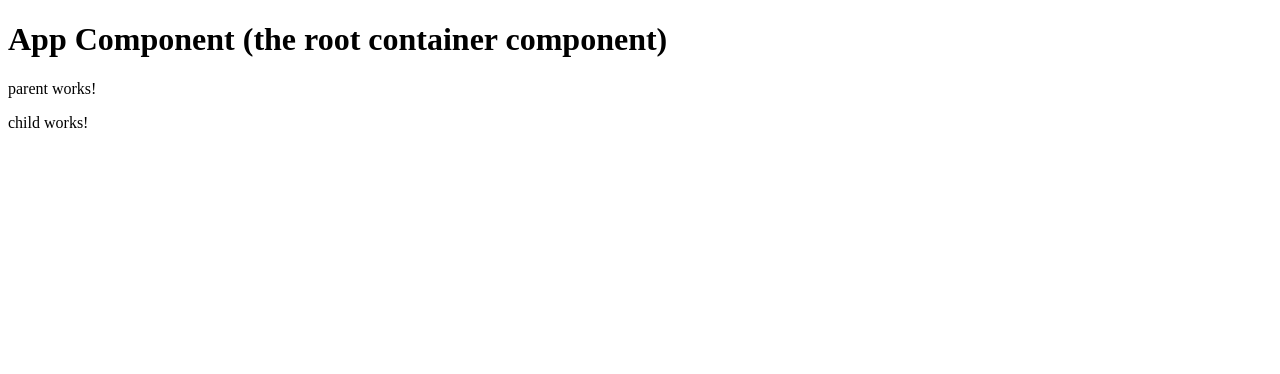
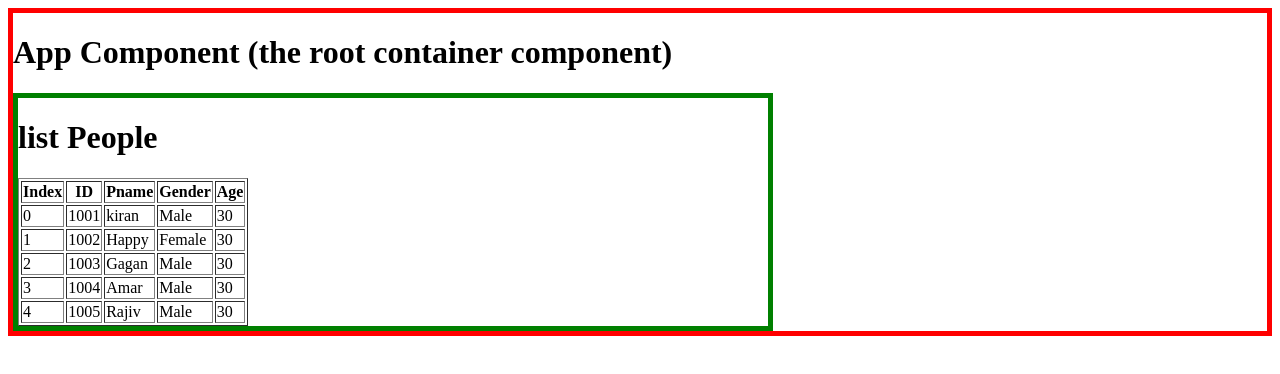
Before and after one commit to jackofalltradesprogrammer/Angular, an Angular app: page / in a window 1280 px wide. Shown: the top 374 px of the page. Built offline with nearby package versions, Linux system fonts and the light colour scheme.

Commit message:
Generate component person-list and person-count(personCount) and update the person-list html and component

```diff
--- a/src/app/app.component.html
+++ b/src/app/app.component.html
@@ -1,9 +1,7 @@
+<div style="border: 5px solid red">
 <h1>App Component (the root container component)</h1>
+<app-person-list></app-person-list>
 
-<app-parent>
 
-</app-parent>
 
-<app-child>
-
-</app-child>
+</div>
--- a/src/app/app.module.ts
+++ b/src/app/app.module.ts
@@ -4,6 +4,8 @@ import { FormsModule } from '@angular/forms';
 import { AppComponent } from './app.component';
 import { ParentComponent } from './parent/parent.component';
 import { ChildComponent } from './child/child.component';
+import { PersonListComponent } from './person-list/person-list.component';
+import { PersonCountComponent } from './person-count/person-count.component';
 
 
 
@@ -11,7 +13,9 @@ import { ChildComponent } from './child/child.component';
   declarations: [
     AppComponent,
     ParentComponent,
-    ChildComponent
+    ChildComponent,
+    PersonListComponent,
+    PersonCountComponent
 
   ],
   imports: [
--- a/src/app/child/child.component.html
+++ b/src/app/child/child.component.html
@@ -1,3 +1,5 @@
-<p>
-  child works!
-</p>
+<div style="border: 5px solid blue; width:600px">
+  <p>
+    child works!
+  </p>
+</div>
--- a/src/app/parent/parent.component.html
+++ b/src/app/parent/parent.component.html
@@ -1,3 +1,8 @@
-<p>
-  parent works!
-</p>
+<div style="border: 5px solid green; width:750px">
+
+  <p>
+    parent works!
+  </p>
+  <app-child>
+  </app-child>
+</div>
--- a/src/app/parent/parent.component.ts
+++ b/src/app/parent/parent.component.ts
@@ -7,7 +7,11 @@ import { Component, OnInit } from '@angular/core';
 })
 export class ParentComponent implements OnInit {
 
-  constructor() { }
+
+
+  constructor() {
+
+   }
 
   ngOnInit() {
   }
--- /dev/null
+++ b/src/app/person-count/person-count.component.html
@@ -0,0 +1,3 @@
+<p>
+  person-count works!
+</p>
--- /dev/null
+++ b/src/app/person-count/person-count.component.ts
@@ -0,0 +1,15 @@
+import { Component, OnInit } from '@angular/core';
+
+@Component({
+  selector: 'app-person-count',
+  templateUrl: './person-count.component.html',
+  styleUrls: ['./person-count.component.css']
+})
+export class PersonCountComponent implements OnInit {
+
+  constructor() { }
+
+  ngOnInit() {
+  }
+
+}
--- /dev/null
+++ b/src/app/person-list/Person.ts
@@ -0,0 +1,19 @@
+export interface IPerson{
+    id: number
+    pname: string
+    gender: string
+    age: number
+}
+
+export class Person implements IPerson {
+    id: number
+    pname: string
+    gender: string
+    age: number
+    constructor(id?:number, pname?: string, gender?:string, age?:number){
+        this.id=id;
+        this.pname=pname;
+        this.gender=gender;
+        this.age=number;
+    }
+}
--- /dev/null
+++ b/src/app/person-list/person-list.component.html
@@ -0,0 +1,21 @@
+<div style="border: 5px solid green; width:750px">
+   <h1>list People</h1>
+
+  <table border="1">
+    <tr>
+      <th>Index</th>
+      <th>ID</th>
+      <th>Pname</th>
+      <th>Gender</th>
+      <th>Age</th>
+    </tr>
+    <tr *ngFor='let p of people;let i=index'>
+      <td>{{i}}</td>
+      <td>{{p.id}}</td>
+      <td>{{p.pname}}</td>
+      <td>{{p.gender}}</td>
+      <td>{{p.age}}</td>
+    </tr>
+
+  </table>
+</div>
--- /dev/null
+++ b/src/app/person-list/person-list.component.ts
@@ -0,0 +1,26 @@
+import { Component, OnInit } from '@angular/core';
+import {Person, IPerson} from './Person'
+
+@Component({
+  selector: 'app-person-list',
+  templateUrl: './person-list.component.html',
+  styleUrls: ['./person-list.component.css']
+})
+export class PersonListComponent implements OnInit {
+
+  people:any=[];
+  constructor() {
+    this.people=[
+      {id:1001,pname:'kiran', gender:'Male', age:30},
+      {id:1002,pname:'Happy', gender:'Female', age:30},
+      {id:1003,pname:'Gagan', gender:'Male', age:30},
+      {id:1004,pname:'Amar', gender:'Male', age:30},
+      {id:1005,pname:'Rajiv', gender:'Male', age:30},
+    ]
+
+   }
+
+  ngOnInit() {
+  }
+
+}
```
Also changed, not shown: src/app/person-count/person-count.component.css (added), src/app/person-list/person-list.component.css (added), 2 other files (tests, documents, lock files or other folders).
